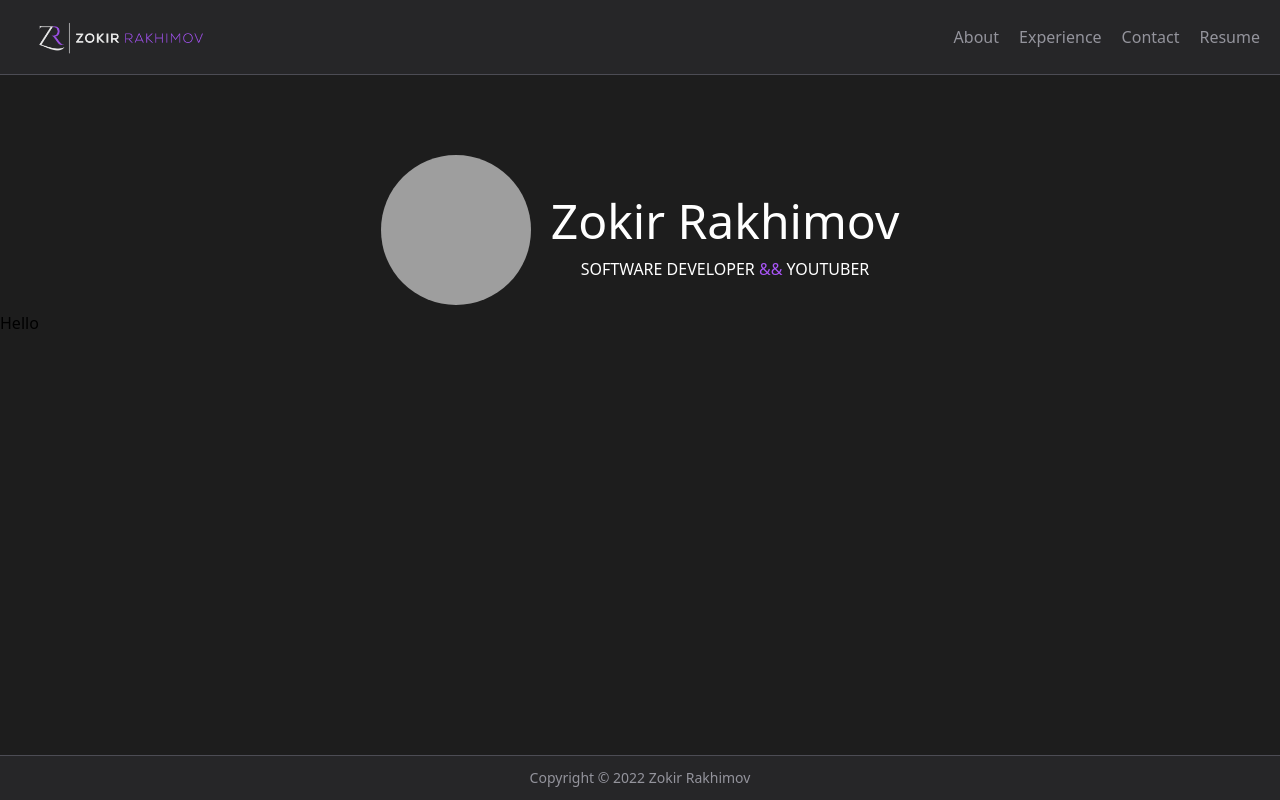
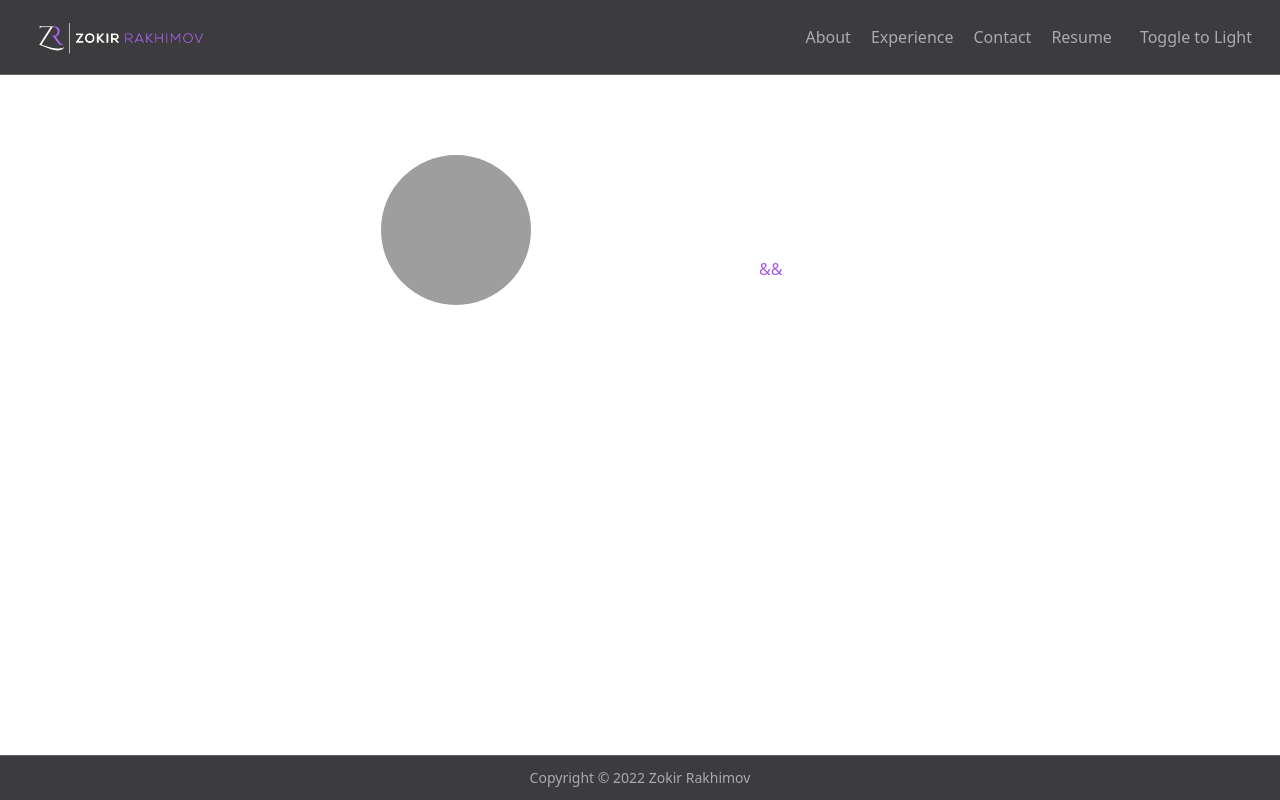
Before and after one commit to bekhzodzaylobiddinov/personal-website, a Next.js app: page / in a window 1280 px wide. Built offline with nearby package versions, Linux system fonts and the light colour scheme; grey boxes are pictures that could not be loaded.

Commit message:
Dark Mode - oscilator+

```diff
--- a/components/Canvas.js
+++ b/components/Canvas.js
@@ -1,7 +1,7 @@
 export default function Canvas() {
   return (
     <canvas
-      className="!absolute !left-0 !-z-10 bg-[#1D1D1D]"
+      className="!absolute !left-0 !-z-10 dark:bg-[#1D1D1D]"
       id="canvas"
     ></canvas>
   );
--- a/components/Header.js
+++ b/components/Header.js
@@ -1,7 +1,15 @@
 import Logo from "./Logo";
 import Link from "next/link";
+import { useTheme } from "next-themes";
+import { useState, useEffect } from "react";
 
 export default function Header() {
+  const [mounted, setMounted] = useState(false);
+  const { theme, setTheme } = useTheme();
+
+  useEffect(() => setMounted(true), []);
+  if (!mounted) return null;
+
   return (
     <header className="bg-zinc-800 text-zinc-400 opacity-90 border-b border-zinc-600">
       <nav className="flex px-5 space-x-5 items-center justify-end">
@@ -22,6 +30,14 @@ export default function Header() {
         <Link href="#">
           <a className="link hover:text-white active:text-purple-500">Resume</a>
         </Link>
+        <div className="flex items-center justify-center">
+          <button
+            className="rounded p-2"
+            onClick={() => setTheme(theme === "light" ? "dark" : "light")}
+          >
+            Toggle to {theme === "light" ? "Dark" : "Light"}
+          </button>
+        </div>
       </nav>
     </header>
   );
--- a/components/Landing.js
+++ b/components/Landing.js
@@ -23,9 +23,6 @@ export default function Landing() {
           </div>
         </div>
       </div>
-      <div>
-        <button className="">Hello</button>
-      </div>
     </>
   );
 }
--- a/package.json
+++ b/package.json
@@ -10,6 +10,7 @@
   },
   "dependencies": {
     "next": "12.2.3",
+    "next-themes": "^0.2.0",
     "react": "18.2.0",
     "react-dom": "18.2.0"
   },
--- a/pages/_app.js
+++ b/pages/_app.js
@@ -1,7 +1,12 @@
 import "../styles/globals.css";
+import { ThemeProvider } from "next-themes";
 
 function MyApp({ Component, pageProps }) {
-  return <Component {...pageProps} />;
+  return (
+    <ThemeProvider attribute="class">
+      <Component {...pageProps} />
+    </ThemeProvider>
+  );
 }
 
 export default MyApp;
--- a/pages/index.js
+++ b/pages/index.js
@@ -6,13 +6,16 @@ import Loading from "../components/Loading";
 import Canvas from "../components/Canvas";
 import Landing from "../components/Landing";
 import Footer from "../components/Footer";
+import { useTheme } from "next-themes";
+
 export default function Home() {
+  const { theme, setTheme } = useTheme();
   useEffect(() => {
-    initOciliator(false);
-  }, []);
+    initOciliator(false, theme);
+  }, [theme]);
 
   return (
-    <div className="h-screen">
+    <div className="h-screen w-screen">
       <Head>
         <title>Zokir Rakhimov</title>
         <meta name="description" content="Generated by create next app" />
--- a/scripts/osciliator.js
+++ b/scripts/osciliator.js
@@ -1,7 +1,7 @@
 /* Inspired by https://jacekjeznach.com/ */
 /* This snippet is from https://jacekjeznach.com/wp-content/themes/new/js/vendor/osciliator.js */
 
-export default function initOciliator(remove) {
+export default function initOciliator(remove, theme) {
   if (!remove) {
     var ctx,
       hue,
@@ -177,9 +177,9 @@ export default function initOciliator(remove) {
       if (!ctx.running) return;
 
       ctx.globalCompositeOperation = "source-over";
-      ctx.fillStyle = "#1D1D1D";
+      ctx.fillStyle = theme === "dark" ? "#1D1D1D" : "#FFFFFF";
       ctx.fillRect(0, 0, ctx.canvas.width, ctx.canvas.height);
-      ctx.globalCompositeOperation = "lighter";
+      ctx.globalCompositeOperation = "dark";
       ctx.strokeStyle = "hsla(346,98%,56%,0.25)";
       ctx.lineWidth = 1;
 
--- a/tailwind.config.js
+++ b/tailwind.config.js
@@ -1,5 +1,6 @@
 /** @type {import('tailwindcss').Config} */
 module.exports = {
+  darkMode: "class",
   content: [
     "./pages/**/*.{js,ts,jsx,tsx}",
     "./components/**/*.{js,ts,jsx,tsx}",
```
Also changed, not shown: 2 other files (tests, documents, lock files or other folders).
